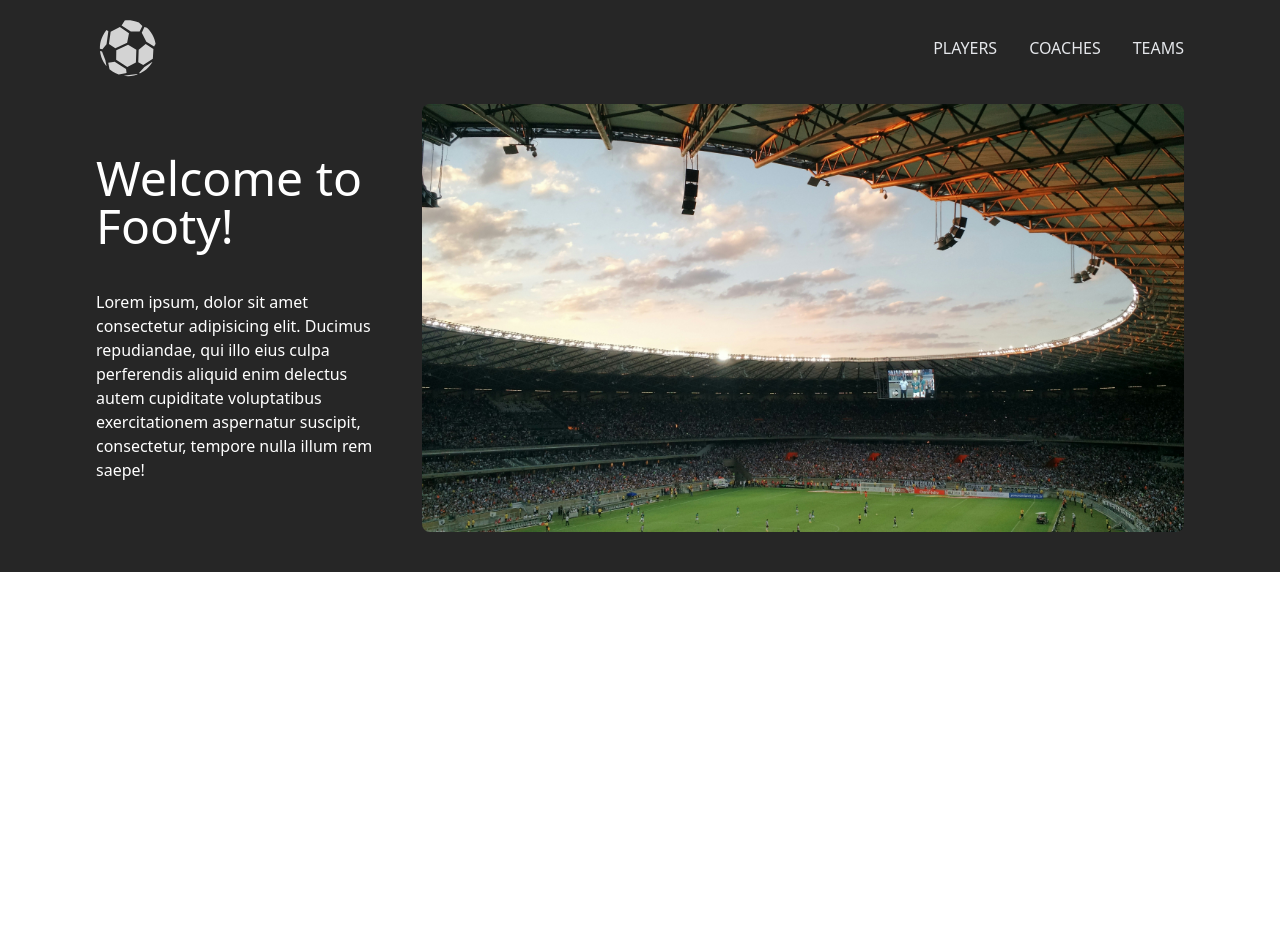
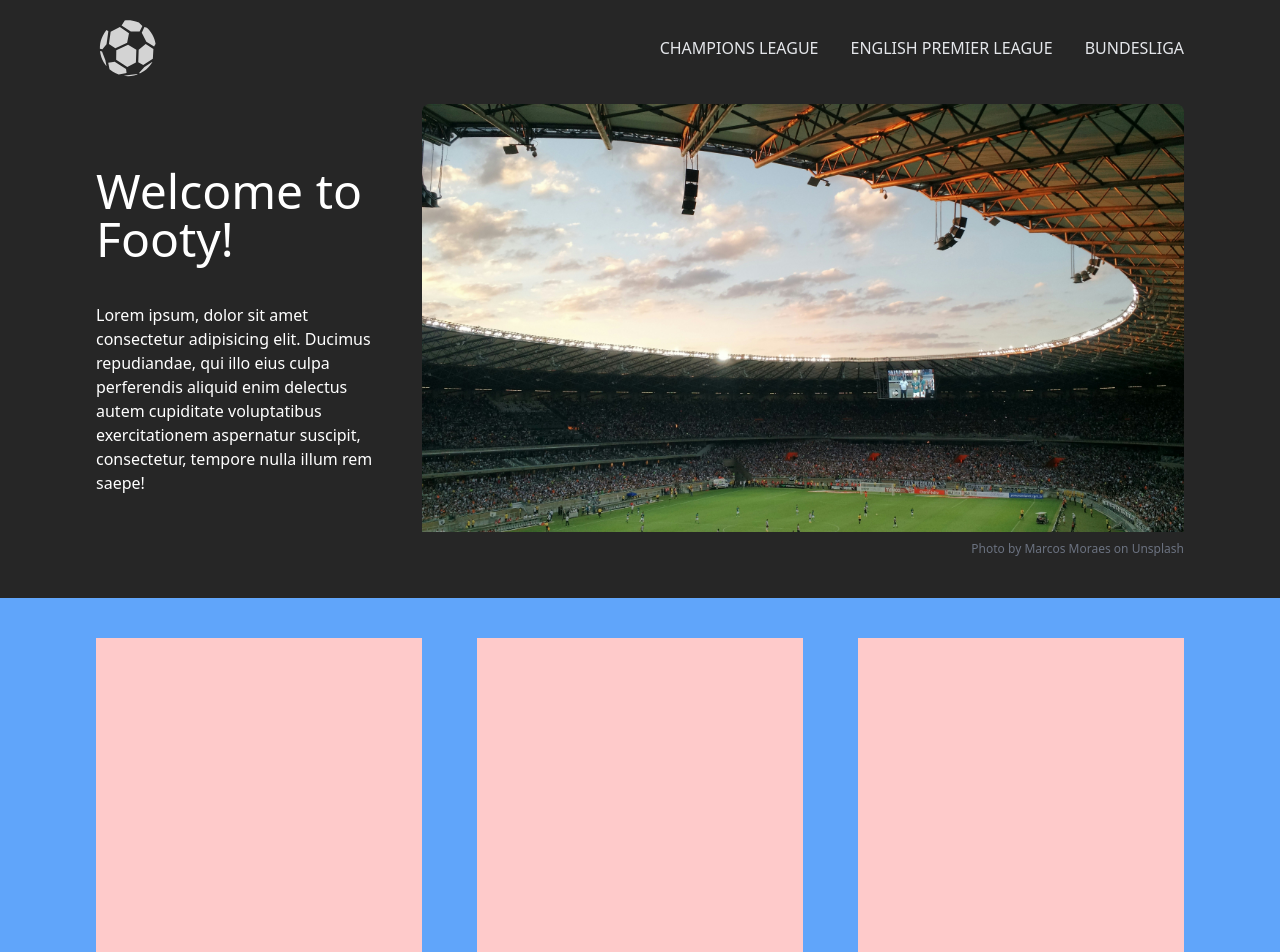
Before and after one commit to aspandey1/sports-website, a React (Vite) app in the folder frontend/: page / in a window 1280 px wide. Shown: the top 952 px of the page. Before the commit the page ends 800 px from the top, so only its background shows below. Built offline with nearby package versions, Linux system fonts and the light colour scheme.

Commit message:
Started working on the getting data from football-data.org

```diff
--- a/frontend/package.json
+++ b/frontend/package.json
@@ -10,17 +10,20 @@
     "preview": "vite preview"
   },
   "dependencies": {
+    "axios": "^1.6.7",
     "react": "^18.2.0",
     "react-dom": "^18.2.0",
     "react-icons": "^5.0.1"
   },
   "devDependencies": {
+    "@types/node": "^20.11.17",
     "@types/react": "^18.2.43",
     "@types/react-dom": "^18.2.17",
     "@typescript-eslint/eslint-plugin": "^6.14.0",
     "@typescript-eslint/parser": "^6.14.0",
     "@vitejs/plugin-react-swc": "^3.5.0",
     "autoprefixer": "^10.4.17",
+    "dotenv": "^16.4.4",
     "eslint": "^8.55.0",
     "eslint-plugin-react-hooks": "^4.6.0",
     "eslint-plugin-react-refresh": "^0.4.5",
--- /dev/null
+++ b/frontend/src/components/Features.tsx
@@ -0,0 +1,11 @@
+const Features = () => {
+  return (
+    <div className="flex justify-between px-[6rem] h-[50vh] bg-blue-400 py-10">
+      <div className="w-[30%] h-full bg-red-200"></div>
+      <div className="w-[30%] h-full bg-red-200"></div>
+      <div className="w-[30%] h-full bg-red-200"></div>
+    </div>
+  );
+};
+
+export default Features;
--- a/frontend/src/components/Hero.tsx
+++ b/frontend/src/components/Hero.tsx
@@ -12,7 +12,19 @@ const Hero = () => {
           consectetur, tempore nulla illum rem saepe!
         </p>
       </div>
-      <img src={picture} alt="" className="lg:w-[70%] w-full rounded-lg" />
+      <div className="lg:w-[70%] w-full text-gray-500 text-[12px]">
+        <img src={picture} alt="" className="rounded-lg pb-2" />
+        <div className="text-center lg:float-end">
+          Photo by{" "}
+          <a href="https://unsplash.com/@marcoscgs?utm_content=creditCopyText&utm_medium=referral&utm_source=unsplash">
+            Marcos Moraes{" "}
+          </a>
+          on{" "}
+          <a href="https://unsplash.com/photos/soccer-stadium-during-daytime-rFehnP5wN4Q?utm_content=creditCopyText&utm_medium=referral&utm_source=unsplash">
+            Unsplash
+          </a>
+        </div>
+      </div>
     </div>
   );
 };
--- a/frontend/src/components/Landing.tsx
+++ b/frontend/src/components/Landing.tsx
@@ -1,11 +1,11 @@
+import Features from "./Features";
 import Hero from "./Hero";
 
 const Landing = () => {
   return (
     <>
-      <div className="">
-        <Hero />
-      </div>
+      <Hero />
+      <Features />
     </>
   );
 };
--- a/frontend/src/components/NavBar.tsx
+++ b/frontend/src/components/NavBar.tsx
@@ -9,9 +9,9 @@ interface NavInterface {
 }
 
 const NavLinks: Array<NavInterface> = [
-  { name: "Players", link: "/players" },
-  { name: "Coaches", link: "/coaches" },
-  { name: "Teams", link: "/teams" },
+  { name: "Champions League", link: "/players" },
+  { name: "English Premier League", link: "/coaches" },
+  { name: "Bundesliga", link: "/teams" },
 ];
 
 const NavBar = () => {
@@ -43,7 +43,7 @@ const NavBar = () => {
           <ul className="flex md:flex-row flex-col md:items-center md:gap-[4vh] gap-[6vh]">
             {NavLinks.map((link) => (
               <li>
-                <a href={link.link} className="uppercase">
+                <a href={link.link} className="uppercase whitespace-nowrap">
                   {link.name}
                 </a>
               </li>
--- /dev/null
+++ b/frontend/src/services/requests/ChampLeague.ts
@@ -0,0 +1,12 @@
+import axios from "axios";
+import "dotenv/config";
+require("dotenv").config();
+
+const getChampLeagueData = () => {
+  axios
+    .get("https://api.football-data.org/v4/competitions/CL/matches", {
+      headers: { "X-Auth-Token": process.env.API_KEY },
+    })
+    .then((res) => console.log(res.data))
+    .catch((err) => console.log(err));
+};
```
Also changed, not shown: 2 other files (tests, documents, lock files or other folders).
